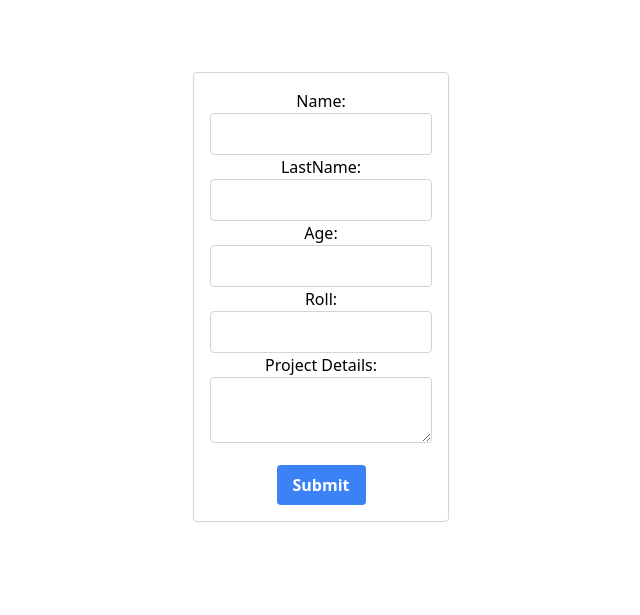
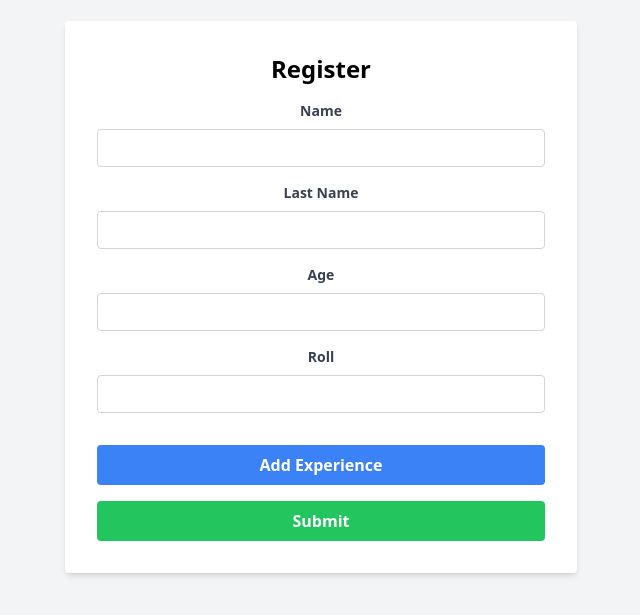
Before and after one commit to zahra77fth/Dynamic-Form, a React (Create React App) app: page / in a window 1280 px wide. Shown: the part 103-718 px from the top of the page, without its empty margins (319-959 px from the left). Built offline with nearby package versions, Linux system fonts and the light colour scheme.

Commit message:
feat: add inputs

```diff
--- /dev/null
+++ b/src/components/DateInput.tsx
@@ -0,0 +1,30 @@
+// src/components/DateInput.tsx
+import React from 'react';
+import { FieldErrors, UseFormRegister, FieldValues } from 'react-hook-form';
+import { getError } from '../utils/formUtils'; // Import the utility function
+
+interface DateInputProps {
+    label: string;
+    id: string;
+    register: UseFormRegister<any>;
+    errors: FieldErrors<any>;
+    validation?: object;
+}
+
+const DateInput: React.FC<DateInputProps> = ({ label, id, register, errors, validation }) => {
+    const error = getError(errors, id);
+    return (
+        <div className="mb-4">
+            <label htmlFor={id} className="block text-gray-700 text-sm font-bold mb-2">{label}</label>
+            <input
+                {...register(id, validation)}
+                type="date"
+                id={id}
+                className={`w-full border ${error ? 'border-red-500' : 'border-gray-300'} rounded py-2 px-3 text-gray-700 leading-tight focus:outline-none focus:ring-2 focus:ring-blue-500`}
+            />
+            {error && <p className="text-red-500 text-xs italic">{(error as any)?.message}</p>}
+        </div>
+    );
+};
+
+export default DateInput;
--- a/src/components/Experiences.tsx
+++ b/src/components/Experiences.tsx
@@ -1,53 +1,59 @@
-import React from "react";
-import React, { useState } from 'react';
-import {SubmitHandler, useForm} from 'react-hook-form'
+import React from 'react';
+import { UseFormRegister, FieldErrors } from 'react-hook-form';
+import TextInput from './TextInput';
+import DateInput from './DateInput';
 
-interface experience {
-    nameOfCompany: String,
-    startDate: Date,
-    endDate: Date,
-    roll: String,
-    description: String
+interface ExperienceProps {
+    register: UseFormRegister<any>;
+    errors: FieldErrors<any>;
+    experienceCounter: number;
 }
 
-const Experiences = () => {
-    const [experienceCounter, setExperienceCounter] = useState(0)
-    const { register, handleSubmit } = useForm<formData>()
-  return (
-      <div>
-          <div>
-              <label htmlFor="name">Name of Company:</label>
-              <input
-                  {...register("name")}
-                  type="text"
-                  id="name"
-                  name="name"
-                  className="w-full border border-gray-300 rounded p-2"
-              />
-          </div>
-          <div>
-              <label htmlFor="completionDate">Date of Completion:</label>
-              <input
-                  type="date"
-                  id="completionDate"
-                  name="completionDate"
-                  className="w-full border border-gray-300 rounded p-2"
-              />
-          </div>
-          <div>
-              <label htmlFor="completionDate">Date of Completion:</label>
-              <input
-                  type="date"
-                  id="completionDate"
-                  name="completionDate"
-                  className="w-full border border-gray-300 rounded p-2"
-              />
-          </div>
+const Experiences: React.FC<ExperienceProps> = ({ register, errors, experienceCounter }) => {
+    return (
+        <>
+            {Array.from({ length: experienceCounter }).map((_, i) => (
+                <div key={i} className="mb-6">
+                    <h2 className="text-xl font-bold mb-4">Experience {i + 1}</h2>
+                    <TextInput
+                        label="Name of Company"
+                        id={`experiences.${i}.nameOfCompany`}
+                        register={register}
+                        errors={errors}
+                        validation={{ required: 'Company Name is required' }}
+                    />
+                    <TextInput
+                        label="Roll"
+                        id={`experiences.${i}.roll`}
+                        register={register}
+                        errors={errors}
+                        validation={{ required: 'Roll is required' }}
+                    />
+                    <DateInput
+                        label="Start Date"
+                        id={`experiences.${i}.startDate`}
+                        register={register}
+                        errors={errors}
+                        validation={{ required: 'Start Date is required' }}
+                    />
+                    <DateInput
+                        label="End Date"
+                        id={`experiences.${i}.endDate`}
+                        register={register}
+                        errors={errors}
+                        validation={{ required: 'End Date is required' }}
+                    />
+                    <TextInput
+                        label="Description"
+                        id={`experiences.${i}.description`}
+                        register={register}
+                        errors={errors}
+                        validation={{ required: 'Description is required' }}
+                    />
+                </div>
+            ))}
+        </>
+    );
+};
 
-          <button type="button" className="mt-4 bg-blue-500 hover:bg-blue-700 text-white font-bold py-2 px-4 rounded">
-              Add Experience
-          </button>
-      </div>
-  )
-}
-export default Experiences
+export default Experiences;
--- a/src/components/RegisterForm.tsx
+++ b/src/components/RegisterForm.tsx
@@ -1,89 +1,86 @@
+// src/components/RegisterForm.tsx
 import React, { useState } from 'react';
-import {SubmitHandler, useForm} from 'react-hook-form'
+import { useForm, SubmitHandler, FieldErrors, FieldValues } from 'react-hook-form';
+import Experiences from './Experiences';
+import TextInput from './TextInput';
 
-interface experience {
-    nameOfCompany: String,
-    startDate: Date,
-    endDate: Date,
-    roll: String,
-    description: String
+interface Experience {
+    nameOfCompany: string;
+    startDate: Date;
+    endDate: Date;
+    roll: string;
+    description: string;
 }
 
-interface formData {
-    name: String,
-    lastName: String,
-    age: number,
-    roll: String,
-    experiences: Array<experience>
+interface FormData extends FieldValues {
+    name: string;
+    lastName: string;
+    age: number;
+    roll: string;
+    experiences: Experience[];
 }
+
 const RegisterForm = () => {
-    const [experienceCounter, setExperienceCounter] = useState(0)
-    const { register, handleSubmit } = useForm<formData>()
+    const [experienceCounter, setExperienceCounter] = useState(0);
+    const { register, handleSubmit, formState: { errors } } = useForm<FormData>();
 
-    const onSubmit: SubmitHandler<formData> = (data) => {
-        console.log(data)
-    }
-    for (let i = 0 ; i < experienceCounter ; i++) {
+    const onSubmit: SubmitHandler<FormData> = (data) => {
+        console.log(data);
+    };
 
-    }
     return (
-        <form onSubmit={handleSubmit(onSubmit)} className="flex justify-center items-center h-screen">
-            <div className="w-64 border border-gray-300 p-4 rounded">
-                <div>
-                    <label htmlFor="name">Name:</label>
-                    <input
-                        {...register("name")}
-                        type="text"
+        <div className="min-h-screen flex items-center justify-center bg-gray-100">
+            <form onSubmit={handleSubmit(onSubmit)} className="bg-white p-8 rounded shadow-md w-full max-w-lg">
+                <h1 className="text-2xl font-bold mb-4 text-center">Register</h1>
+                <TextInput
+                    label="Name"
                     id="name"
-                        name="name"
-                        className="w-full border border-gray-300 rounded p-2"
+                    register={register}
+                    errors={errors}
+                    validation={{ required: 'Name is required' }}
                 />
-                </div>
-
-                <div>
-                    <label htmlFor="name">LastName:</label>
-                    <input
-                        {...register("name")}
-                        type="text"
-                        id="name"
-                        name="name"
-                        className="w-full border border-gray-300 rounded p-2"
+                <TextInput
+                    label="Last Name"
+                    id="lastName"
+                    register={register}
+                    errors={errors}
+                    validation={{ required: 'Last Name is required' }}
                 />
-                </div>
-                <div>
-                    <label htmlFor="number">Age:</label>
-                    <input
-                        type="text"
-                        id="number"
-                        name="number"
-                        className="w-full border border-gray-300 rounded p-2"
+                <TextInput
+                    label="Age"
+                    id="age"
+                    type="number"
+                    register={register}
+                    errors={errors}
+                    validation={{
+                        required: 'Age is required',
+                        min: { value: 0, message: 'Age must be a positive number' }
+                    }}
                 />
-                </div>
-
-                <div>
-                    <label htmlFor="occupation">Roll:</label>
-                    <input
-                        type="text"
-                        id="occupation"
-                        name="occupation"
-                        className="w-full border border-gray-300 rounded p-2"
+                <TextInput
+                    label="Roll"
+                    id="roll"
+                    register={register}
+                    errors={errors}
+                    validation={{ required: 'Roll is required' }}
                 />
-                </div>
-
-                <div>
-                    <label htmlFor="projectDetails">Project Details:</label>
-                    <textarea
-                        id="projectDetails"
-                        name="projectDetails"
-                        className="w-full border border-gray-300 rounded p-2"
-                    />
-                </div>
-                <button type="submit" className="mt-4 bg-blue-500 hover:bg-blue-700 text-white font-bold py-2 px-4 rounded">
+                <Experiences register={register} errors={errors} experienceCounter={experienceCounter} />
+                <button
+                    type="button"
+                    onClick={() => setExperienceCounter(experienceCounter + 1)}
+                    className="mt-4 bg-blue-500 hover:bg-blue-700 text-white font-bold py-2 px-4 rounded w-full"
+                >
+                    Add Experience
+                </button>
+                <button
+                    type="submit"
+                    className="mt-4 bg-green-500 hover:bg-green-700 text-white font-bold py-2 px-4 rounded w-full"
+                >
                     Submit
                 </button>
+            </form>
         </div>
-        </form>
     );
-}
+};
 
 export default RegisterForm;
--- /dev/null
+++ b/src/components/TextInput.tsx
@@ -0,0 +1,31 @@
+// src/components/TextInput.tsx
+import React from 'react';
+import { FieldErrors, UseFormRegister, FieldValues } from 'react-hook-form';
+import { getError } from '../utils/formUtils'; // Import the utility function
+
+interface TextInputProps {
+    label: string;
+    id: string;
+    type?: string;
+    register: UseFormRegister<any>;
+    errors: FieldErrors<any>;
+    validation?: object;
+}
+
+const TextInput: React.FC<TextInputProps> = ({ label, id, type = 'text', register, errors, validation }) => {
+    const error = getError(errors, id);
+    return (
+        <div className="mb-4">
+            <label htmlFor={id} className="block text-gray-700 text-sm font-bold mb-2">{label}</label>
+            <input
+                {...register(id, validation)}
+                type={type}
+                id={id}
+                className={`w-full border ${error ? 'border-red-500' : 'border-gray-300'} rounded py-2 px-3 text-gray-700 leading-tight focus:outline-none focus:ring-2 focus:ring-blue-500`}
+            />
+            {error && <p className="text-red-500 text-xs italic">{(error as any)?.message}</p>}
+        </div>
+    );
+};
+
+export default TextInput;
--- /dev/null
+++ b/src/utils/formUtils.ts
@@ -0,0 +1,5 @@
+import { FieldErrors } from 'react-hook-form';
+
+export const getError = (errors: FieldErrors<any>, id: string) => {
+    return errors[id];
+};
```
Lines whose indentation alone changed are shown as unchanged.
